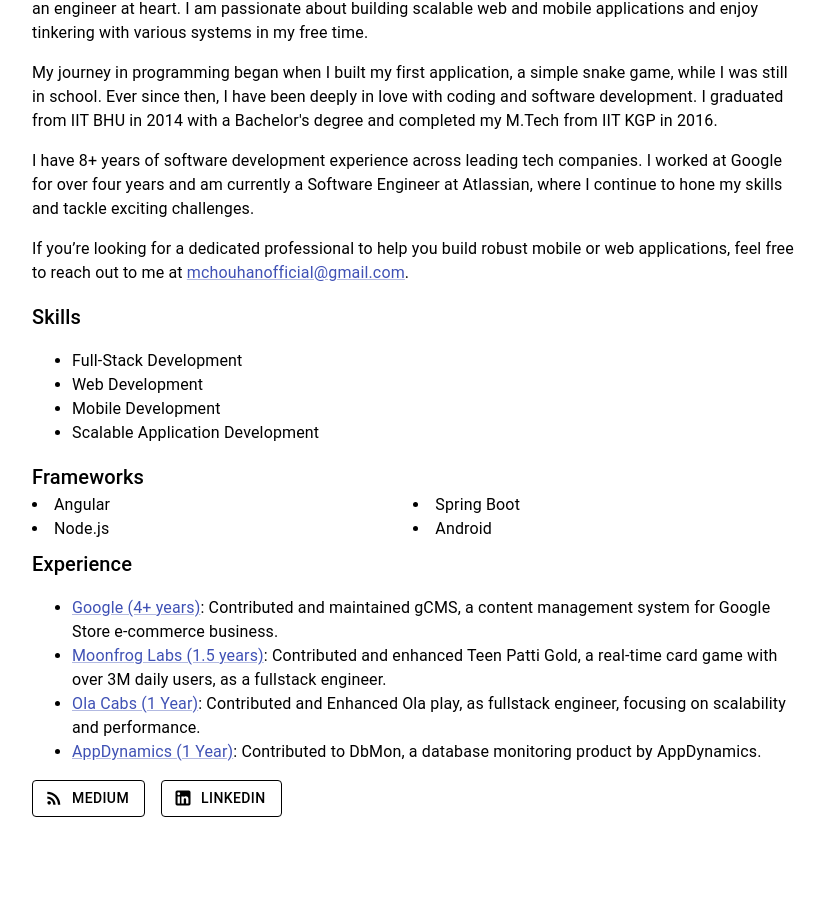
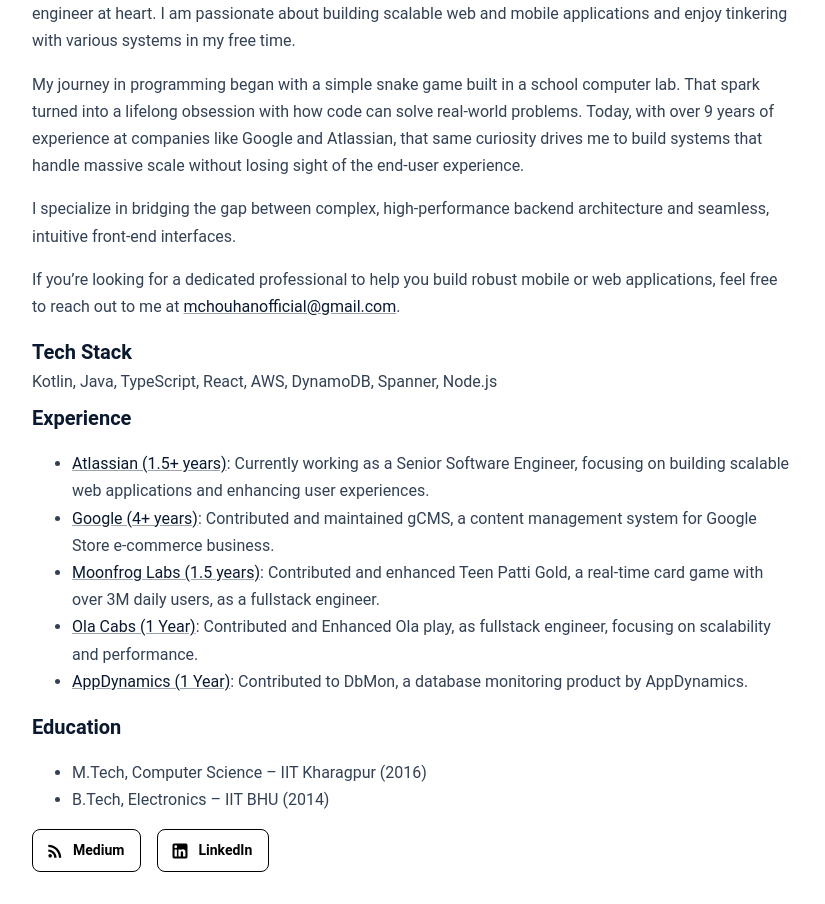
Before and after one commit to m-chouhan/my-portfolio-public, a React (Create React App) app in the folder frontend/: page / in a window 1280 px wide. Shown: the part 588-1492 px from the top of the page, without its empty margins (32-857 px from the left). Before the commit the page ends 1437 px from the top, so only its background shows below. Built offline with nearby package versions, Linux system fonts and the light colour scheme; the HTML template or start-up script is replaced by a standard one.

Commit message:
Content Update - v1

```diff
--- a/frontend/src/pages/home.js
+++ b/frontend/src/pages/home.js
@@ -23,17 +23,16 @@
           enjoy tinkering with various systems in my free time.
         </Typography>
         <Typography variant="body1" paragraph>
-          My journey in programming began when I built my first application, a
-          simple snake game, while I was still in school. Ever since then, I
-          have been deeply in love with coding and software development. I
-          graduated from IIT BHU in 2014 with a Bachelor's degree and completed
-          my M.Tech from IIT KGP in 2016.
+          My journey in programming began with a simple snake game built in a
+          school computer lab. That spark turned into a lifelong obsession with
+          how code can solve real-world problems. Today, with over 9 years of
+          experience at companies like Google and Atlassian, that same curiosity
+          drives me to build systems that handle massive scale without losing
+          sight of the end-user experience.
         </Typography>
         <Typography variant="body1" paragraph>
-          I have 8+ years of software development experience across leading tech
-          companies. I worked at Google for over four years and am currently a
-          Software Engineer at Atlassian, where I continue to hone my skills and
-          tackle exciting challenges.
+          I specialize in bridging the gap between complex, high-performance
+          backend architecture and seamless, intuitive front-end interfaces.
         </Typography>
         <Typography variant="body1" paragraph gutterBottom>
           If you’re looking for a dedicated professional to help you build
@@ -44,47 +43,29 @@
           .
         </Typography>
         <Typography variant="h6" gutterBottom>
-          Skills
+          Tech Stack
           <Typography variant="body1">
-            <ul>
-              <li>Full-Stack Development</li>
-              <li>Web Development</li>
-              <li>Mobile Development</li>
-              <li>Scalable Application Development</li>
-            </ul>
+            Kotlin, Java, TypeScript, React, AWS, DynamoDB, Spanner, Node.js
           </Typography>
-        </Typography>
-
-        <Typography variant="h6" gutterBottom>
-          Frameworks
-          <Grid container gutterBottom>
-            <Grid item xs={12} sm={6}>
-              <Typography variant="body1">
-                <li>Angular</li>
-              </Typography>
-            </Grid>
-            <Grid item xs={12} sm={6}>
-              <Typography variant="body1">
-                <li>Spring Boot</li>
-              </Typography>
-            </Grid>
-            <Grid item xs={12} sm={6}>
-              <Typography variant="body1">
-                <li>Node.js</li>
-              </Typography>
-            </Grid>
-            <Grid item xs={12} sm={6}>
-              <Typography variant="body1">
-                <li>Android</li>
-              </Typography>
-            </Grid>
-          </Grid>
         </Typography>
 
         <Typography variant="h6">
           Experience
           <Typography component="div">
             <ul>
+              <li>
+                <Typography variant="body1" component="span">
+                  <Link
+                    href="https://www.atlassian.com"
+                    target="_blank"
+                    rel="noopener noreferrer"
+                  >
+                    Atlassian (1.5+ years)
+                  </Link>
+                  : Currently working as a Senior Software Engineer, focusing on
+                  building scalable web applications and enhancing user experiences.
+                </Typography>
+              </li>
               <li>
                 <Typography variant="body1" component="span">
                   <Link
@@ -141,6 +122,24 @@
           </Typography>
         </Typography>
 
+        <Typography variant="h6" gutterBottom>
+          Education
+          <Typography component="div">
+            <ul>
+              <li>
+                <Typography variant="body1">
+                  M.Tech, Computer Science – IIT Kharagpur (2016)
+                </Typography>
+              </li>
+              <li>
+                <Typography variant="body1">
+                  B.Tech, Electronics – IIT BHU (2014)
+                </Typography>
+              </li>
+            </ul>
+          </Typography>
+        </Typography>
+
         <Stack spacing={2} direction="row">
           <Button
             variant="outlined"
--- a/frontend/src/theme.js
+++ b/frontend/src/theme.js
@@ -1,23 +1,72 @@
-import { createTheme } from '@mui/material/styles';
+import { createTheme, responsiveFontSizes } from '@mui/material/styles';
 
-const theme = createTheme({
+let theme = createTheme({
   palette: {
+    mode: 'light',
     primary: {
-            main: '#3f51b5',
+      main: '#0a192f', // Deep Navy
+      light: '#303f60',
+      dark: '#000005',
+      contrastText: '#ffffff',
     },
     secondary: {
-            main: '#f50057',
+      main: '#64ffda', // Teal accent
+      light: '#9effff',
+      dark: '#14cba8',
+      contrastText: '#000000',
+    },
+    background: {
+      default: '#f4f6f8',
+      paper: '#ffffff',
+    },
+    text: {
+      primary: '#172b4d',
+      secondary: '#6b778c',
     },
   },
   typography: {
+    fontFamily: "'Roboto', 'Helvetica', 'Arial', sans-serif",
     title: {
-            fontFamily: 'Cursive, sans-serif',
-            fontWeight: 'bold',
+      fontFamily: "'Montserrat', 'Roboto', sans-serif",
+      fontWeight: 700,
       fontSize: '1.5rem',
-            color: '#3f51b5',
+      color: '#0a192f',
     },
-        // Define other typography variants if needed
+    h1: {
+      fontWeight: 700,
+    },
+    h6: {
+      fontWeight: 600,
+      color: '#0a192f',
+    },
+    body1: {
+      lineHeight: 1.7,
+      color: '#334155', // Slate 700
+    },
+    button: {
+      textTransform: 'none',
+      fontWeight: 600,
+    },
+  },
+  components: {
+    MuiButton: {
+      styleOverrides: {
+        root: {
+          borderRadius: 8,
+          padding: '8px 16px',
+        },
+      },
+    },
+    MuiPaper: {
+      styleOverrides: {
+        rounded: {
+          borderRadius: 12,
+        },
+      },
+    },
   },
 });
 
+theme = responsiveFontSizes(theme);
+
 export default theme;
```
Lines whose indentation alone changed are shown as unchanged.
